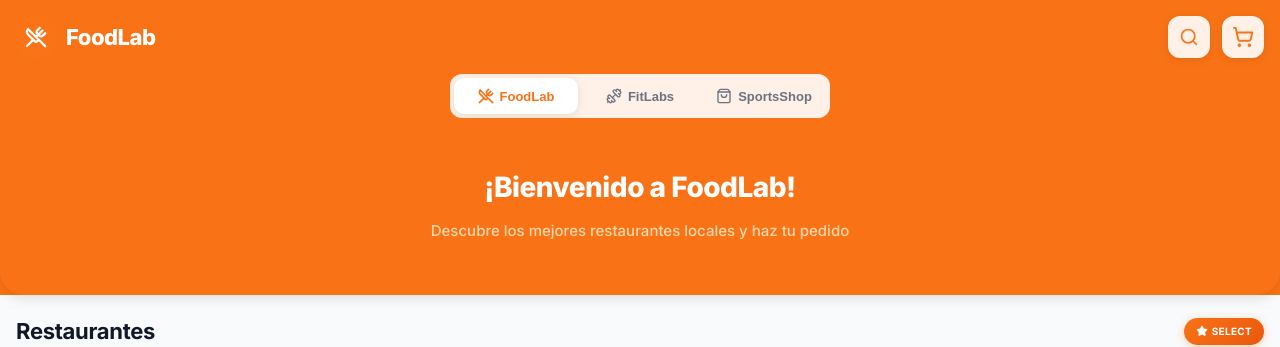
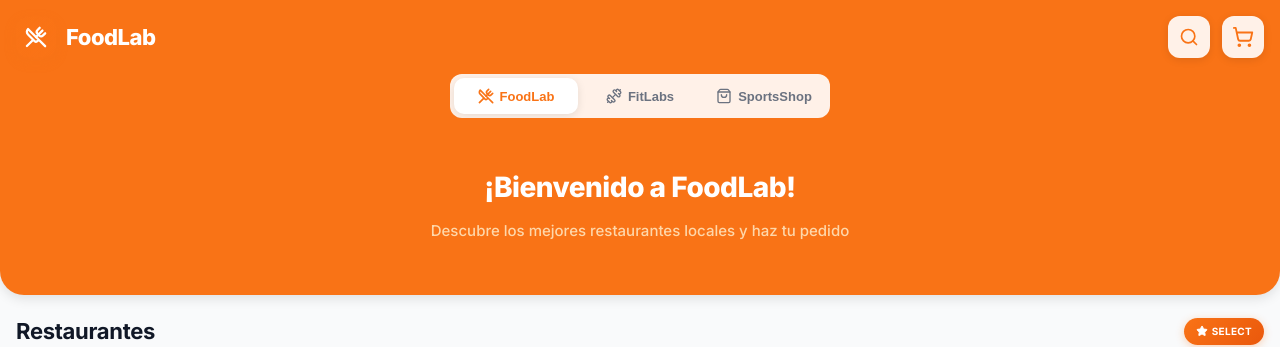
Before and after one commit to stellier7/foodlab, a React (Vite) app in the folder foodlabs-app/: page / in a window 1280 px wide. Shown: the top 347 px of the page. Built offline with nearby package versions, Linux system fonts and the light colour scheme.

Commit message:
Fix rounded bottom border visibility on header

```diff
--- a/foodlabs-app/src/components/Header.jsx
+++ b/foodlabs-app/src/components/Header.jsx
@@ -63,14 +63,14 @@ const Header = ({ heroContent }) => {
       position: 'sticky',
       top: 0,
       zIndex: 50,
-      background: currentNav.color,
-      paddingTop: 'env(safe-area-inset-top)',
+      background: 'transparent',
       transition: 'background-color 0.3s ease-in-out',
       willChange: 'background-color'
     }}>
-      {/* Full Color Background */}
+      {/* Full Color Background with rounded bottom */}
       <div style={{
         background: currentNav.color,
+        paddingTop: 'env(safe-area-inset-top)',
         transition: 'background-color 0.3s ease-in-out, border-radius 0.3s ease-in-out',
         borderBottomLeftRadius: '24px',
         borderBottomRightRadius: '24px',
```
